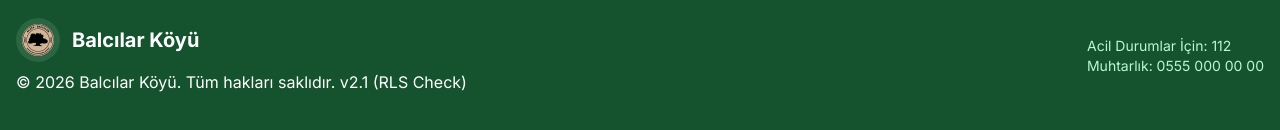
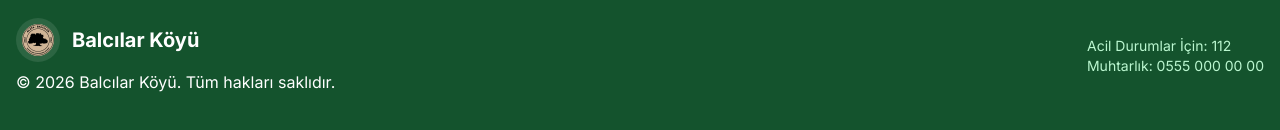
Before and after one commit to semihkaan9-commits/smhkn, a React (Vite) app: page / in a window 1280 px wide. Shown: the part 3111-3241 px from the top of the page. Built offline with nearby package versions, Linux system fonts and the light colour scheme; no server answers; the database is empty.

Commit message:
Final: Remove debug text & cleaner UI

```diff
--- a/components/Footer.tsx
+++ b/components/Footer.tsx
@@ -12,7 +12,7 @@ export const Footer: React.FC = () => {
             </div>
             <span className="text-xl font-bold">Balcılar Köyü</span>
           </div>
-          <p>&copy; {new Date().getFullYear()} Balcılar Köyü. Tüm hakları saklıdır. v2.1 (RLS Check)</p>
+          <p>&copy; {new Date().getFullYear()} Balcılar Köyü. Tüm hakları saklıdır.</p>
         </div>
         <div className="text-sm text-green-200">
           <p>Acil Durumlar İçin: 112</p>
```
